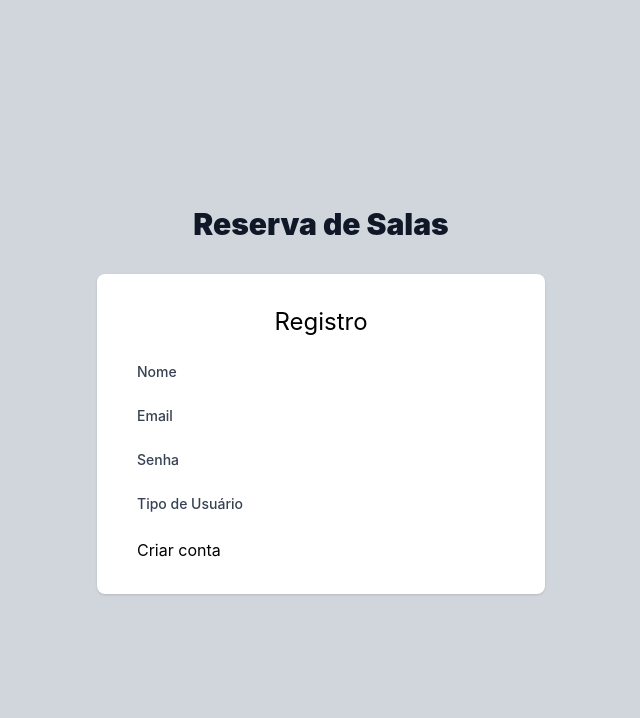
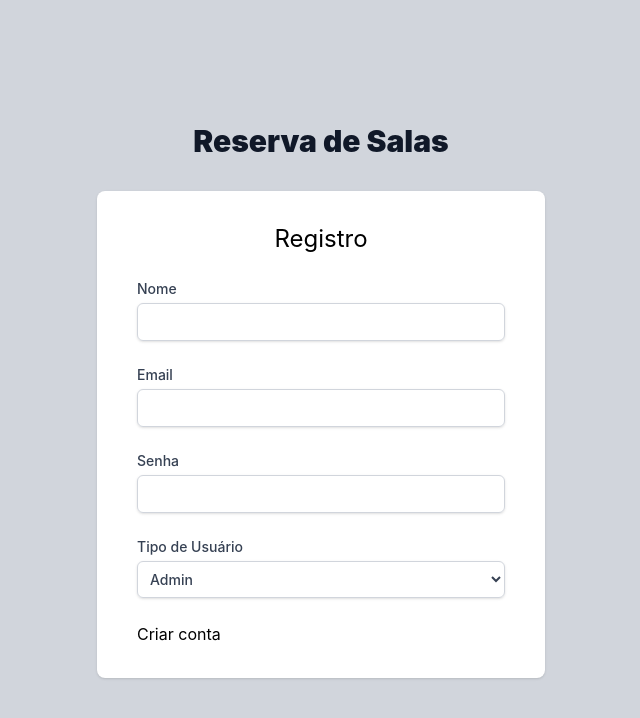
Before and after one commit to zeniltonp0/reserva-salas, a Vue app: page /auth/register in a window 1280 px wide. Shown: the top 718 px of the page, without its empty margins (319-959 px from the left). Built offline with nearby package versions, Linux system fonts and the light colour scheme; the HTML template or start-up script is replaced by a standard one.

Commit message:
finalizando estilo nos campos

```diff
--- a/src/views/Register.vue
+++ b/src/views/Register.vue
@@ -3,19 +3,30 @@
         <h1 class="text-2xl text-center">Registro</h1>
         <div class="block text-sm font-medium text-gray-700">
             <label>Nome</label>
-            <input type="text">
+            <input type="text"
+            required
+            class="mt-1 block w-full border border-gray-300 rounded-md shadow-sm p-2 outline-blue-500">
         </div>
         <div class="block text-sm font-medium text-gray-700">
             <label>Email</label>
-            <input type="text">
+            <input type="text"
+            required
+            class="mt-1 block w-full border border-gray-300 rounded-md shadow-sm p-2 outline-blue-500">
         </div>
         <div class="block text-sm font-medium text-gray-700">
             <label>Senha</label>
-            <input type="text">
+            <input type="text"
+            required
+            class="mt-1 block w-full border border-gray-300 rounded-md shadow-sm p-2 outline-blue-500">
         </div>
         <div class="block text-sm font-medium text-gray-700">
             <label>Tipo de Usuário</label>
-            <input type="text">
+            <select type="text"
+            required
+            class="mt-1 block w-full border border-gray-300 rounded-md shadow-sm p-2 outline-blue-500">
+                <option>Admin</option>
+                <option>Usuário</option>
+        </select>
         </div>
         <button>
             Criar conta
```
